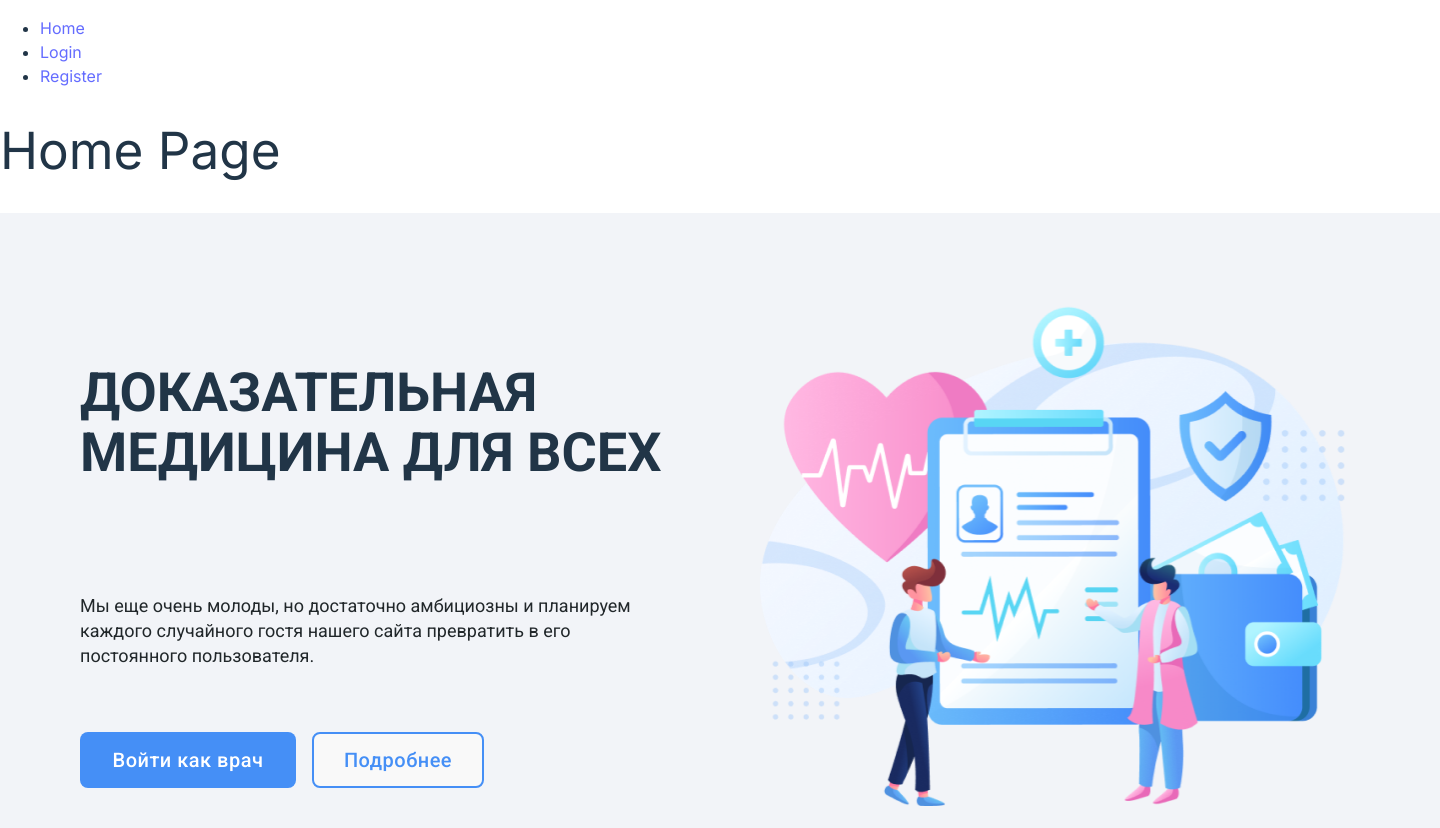
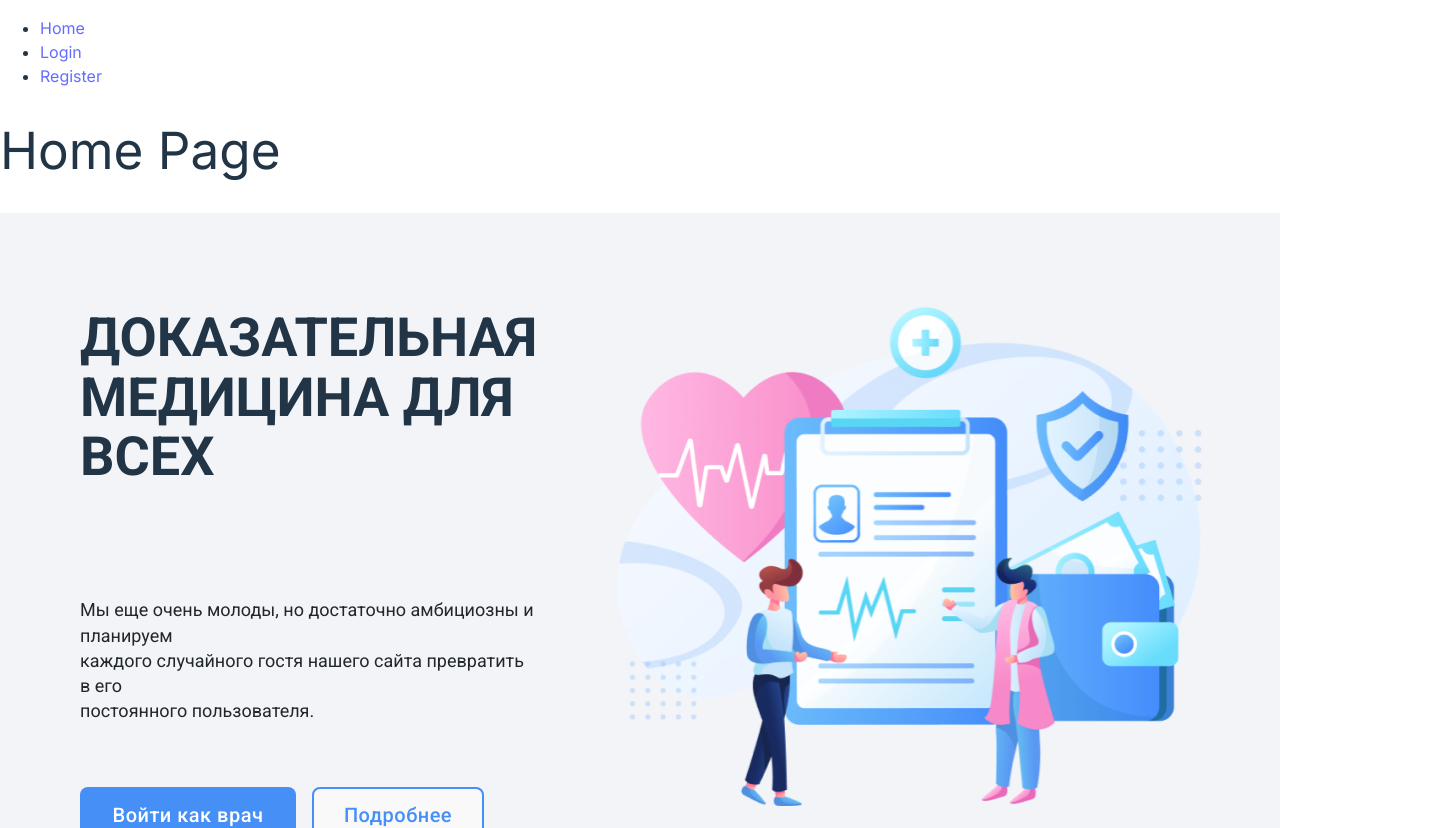
Before and after one commit to Zama21/trafalgar, a React (Vite) app: page /trafalgar/ in a window 1280 px wide. Shown: the top 828 px of the page, 1440 px wide, since content can reach past the window. Built offline with nearby package versions, Linux system fonts and the light colour scheme.

Commit message:
fix Добавил еще один контейнер, поверх другого чтобы бг был на всю ширину экрана, так же постарался везде, фикс значения width и heigth убрать, у блоков.

```diff
--- a/src/pages/Home/Section1.tsx
+++ b/src/pages/Home/Section1.tsx
@@ -1,13 +1,17 @@
 import React from 'react';
 import styled from 'styled-components';
 import Button from '../../components/Button.tsx';
+
+const MainContainer = styled.div`
+  width: 100vw;
+  background-color: #f2f4f8;
+`;
 
 const Container = styled.div`
   margin: 0 auto;
   display: flex;
   flex-direction: row;
   column-gap: 80px;
-  background-color: #f2f4f8;
   max-width: 1440px;
   height: 681px;
 `;
@@ -42,7 +46,6 @@ const Text = styled.p`
   line-height: 25.2px;
   color: #21272a;
   margin-bottom: 64px;
-  width: 600px;
   font-family: 'Roboto';
   font-weight: 400;
 `;
@@ -66,6 +69,7 @@ const SectionText = styled.div`
 
 const Section1: React.FC = () => {
   return (
+    <MainContainer>
       <Container>
         <SectionLeft>
           <SectionText>
@@ -89,6 +93,7 @@ const Section1: React.FC = () => {
           <Img src="/src/assets/Pic1.png" alt="sectionPic1" />
         </SectionRight>
       </Container>
+    </MainContainer>
   );
 };
 
```
Also changed, not shown: src/Main.tsx (+10 -10 lines). Lines whose indentation alone changed are shown as unchanged.
